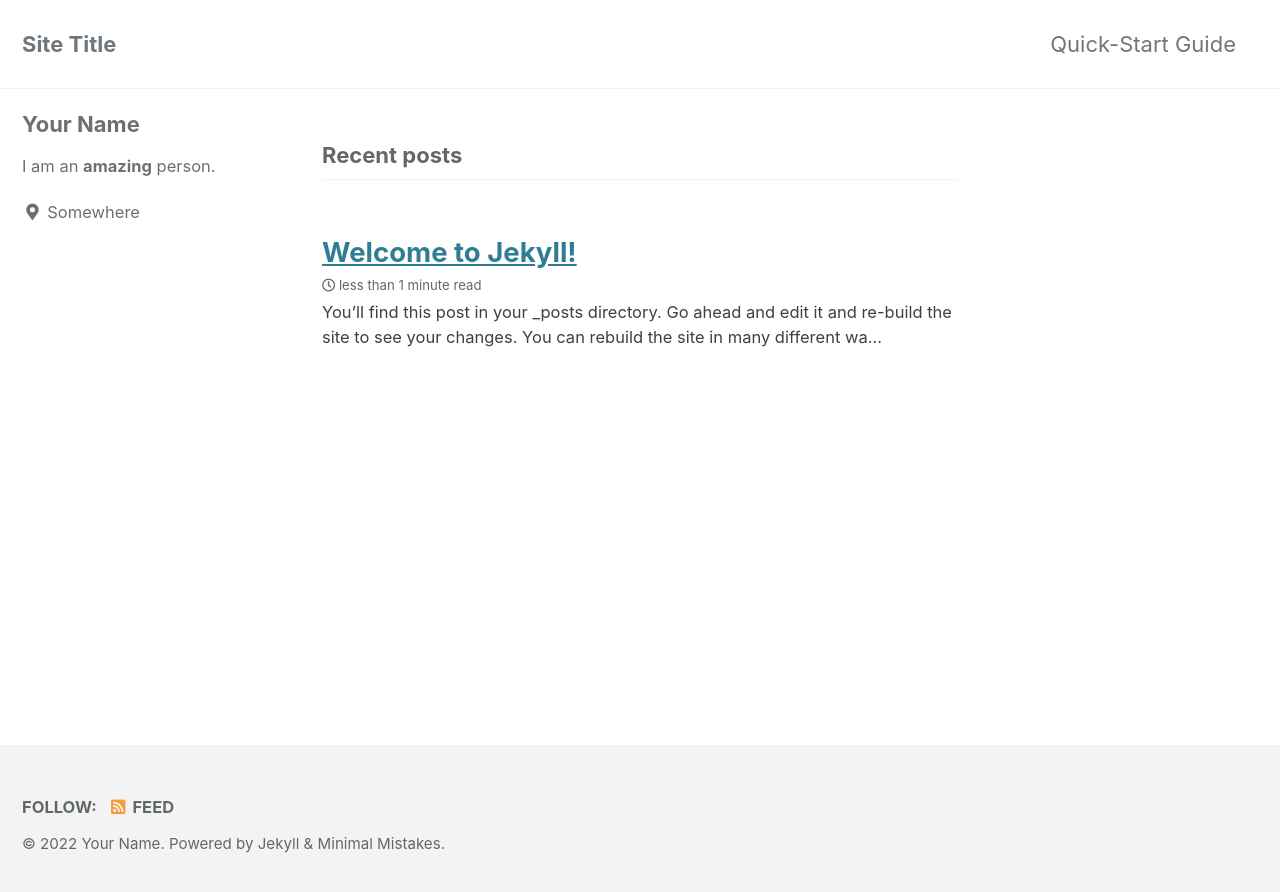
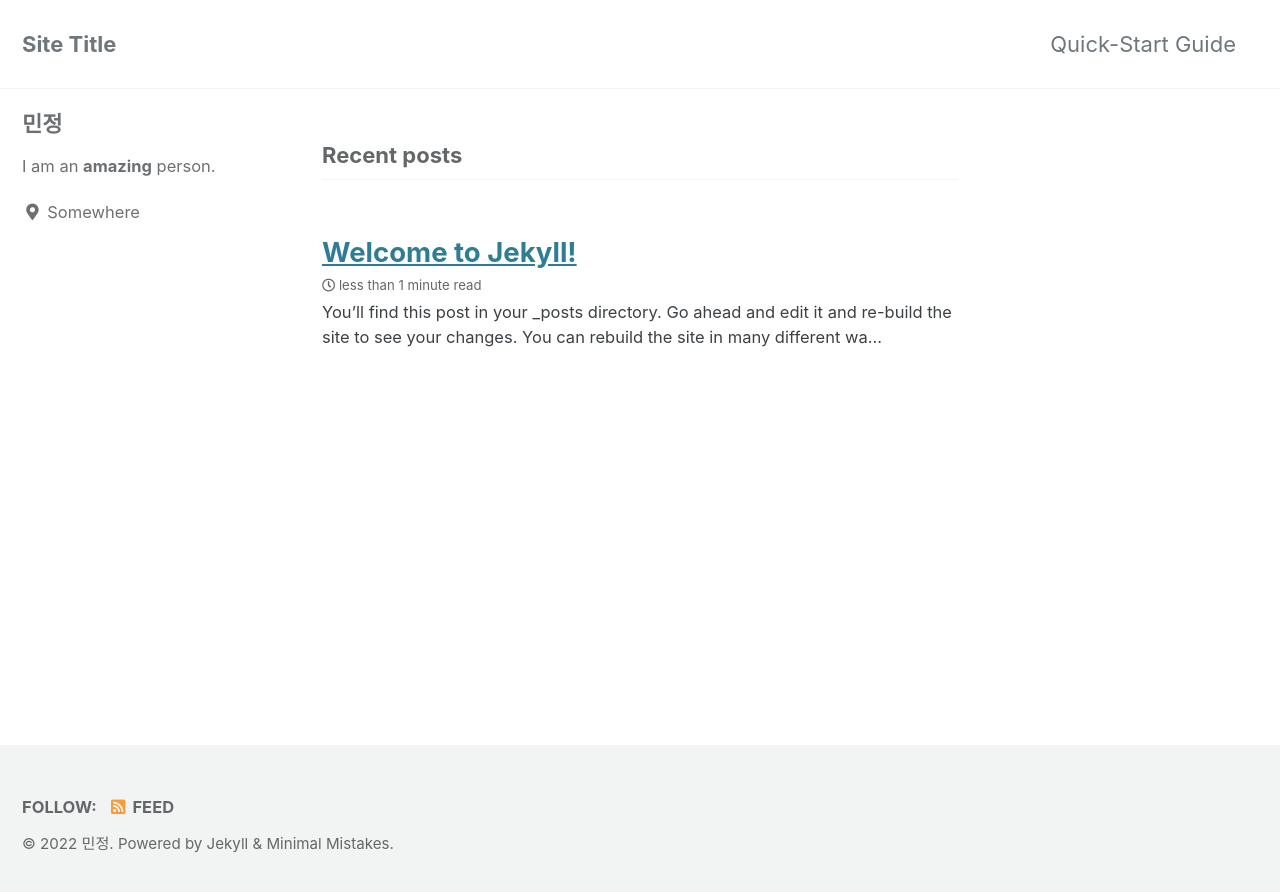
Before and after one commit to SMJminjeong/SMJ.minjeong, a Jekyll site: the page built from index.html, in a window 1280 px wide. Shown: the top 892 px of the page. Built offline with Jekyll 4.4.1, drawn with Linux system fonts in a browser that asks for light colours; cached includes are drawn as plain includes; the list of posts is cut into pages by our own code.

Commit message:
template 적용 후 Name부분 변경

```diff
--- a/_config.yml
+++ b/_config.yml
@@ -19,7 +19,7 @@ locale                   : "en-US"
 title                    : "Site Title"
 title_separator          : "-"
 subtitle                 : # site tagline that appears below site title in masthead
-name                     : "Your Name"
+name                     : "민정"
 description              : "An amazing website."
 url                      : # the base hostname & protocol for your site e.g. "https://mmistakes.github.io"
 baseurl                  : # the subpath of your site, e.g. "/blog"
@@ -104,7 +104,7 @@ analytics:
 
 # Site Author
 author:
-  name             : "Your Name"
+  name             : "민정"
   avatar           : # path of avatar image, e.g. "/assets/images/bio-photo.jpg"
   bio              : "I am an **amazing** person."
   location         : "Somewhere"
```
